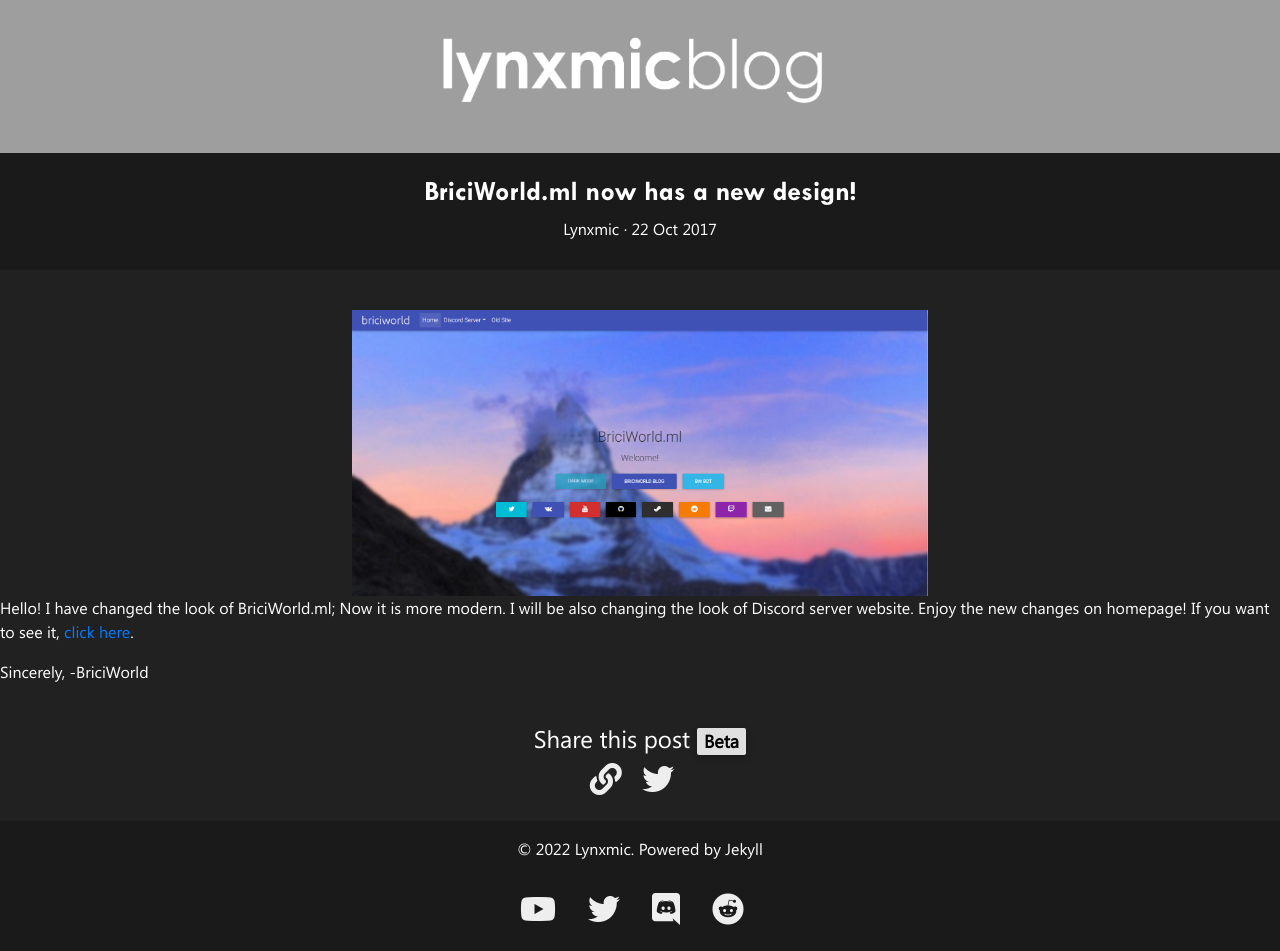
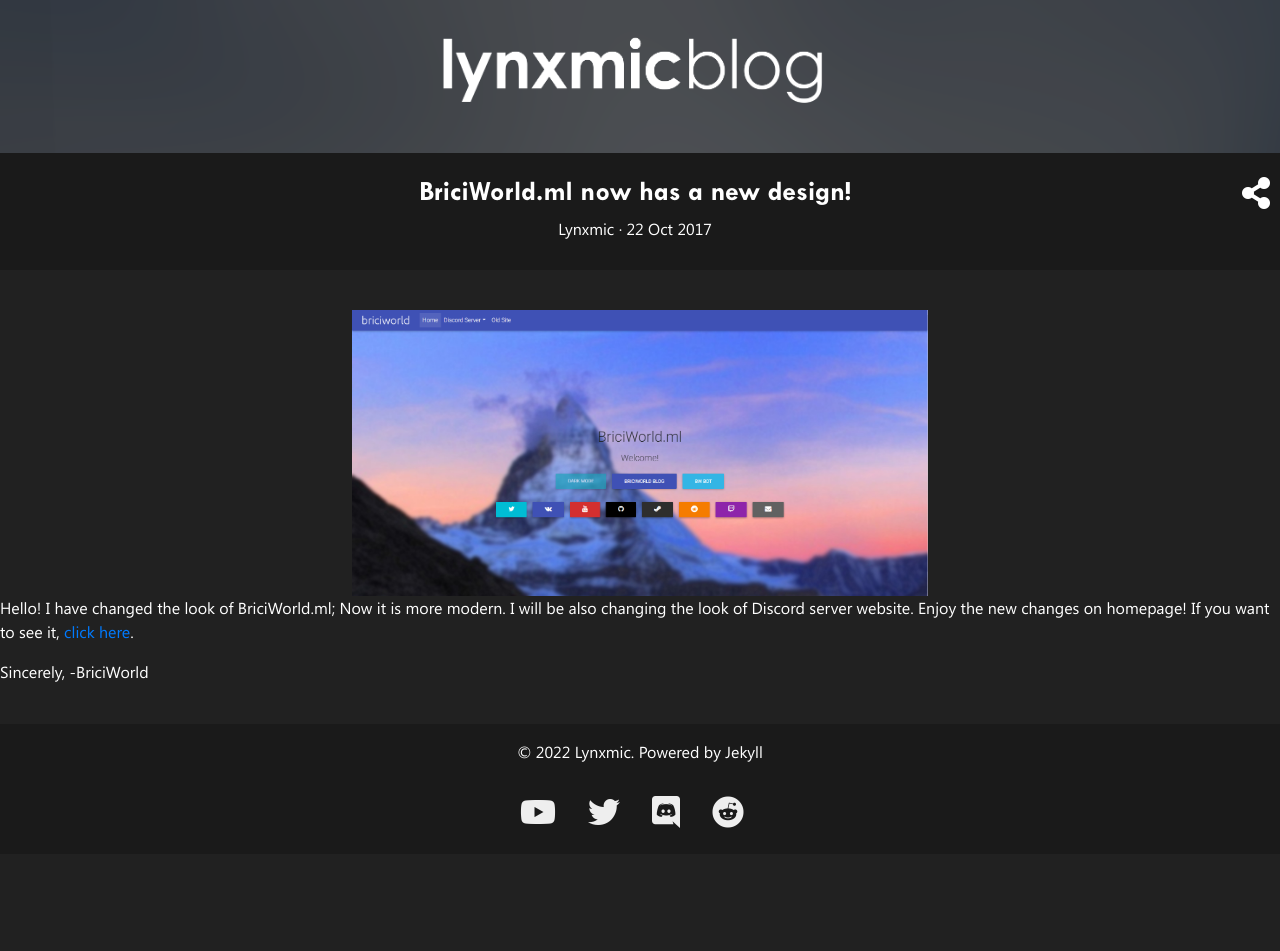
Before and after one commit to theclyron/lynxblog, a Jekyll site: the page built from docs/_posts/2017-10-22-briciworldml-now-has-a-new-design.markdown, in a window 1280 px wide. Built offline with Jekyll 4.4.1, drawn with Linux system fonts in a browser that asks for light colours; nearby versions of some CDN libraries; after the commit the page ends 900 px from its top, so only the background shows below that.

Commit message:
Update post.html

```diff
--- a/docs/_layouts/post.html
+++ b/docs/_layouts/post.html
@@ -57,11 +57,28 @@
     h5, p {
     font-family: "segoe-ui"
     }
+
+        #textbox {
+    display: flex;
+}
+.alignleft {
+    flex: 1;
+    text-align: left;
+}
+.aligncenter {
+    flex: 35;
+    text-align: center;
+}
+.alignright {
+    flex: 1;
+    text-align: right;
+    padding-right: 10px;
+}
     </style>
 </head>
 
 <body>
-  <div style="background-image: url('https://lynxmic.github.io/img/bg.png');">
+  <div style="background-image: url('https://lynxmic.github.io/img/bg alt.png');">
     <div class="d-flex flex-row flex-center">
       <div class="p-2"><a href="{{ site.url }}"><img width="412" height="113" src="https://lynxmic.github.io/img/logo2.png"></a></div>
   </div>
@@ -70,17 +87,29 @@
 <div class="bg-dark">
     <div class="text-center" style="background-color: rgba(0, 0, 0, 0.2);">
       <br>
-      <h3>{{ page.title }}</h3>
-      <h6>{{ page.author }} &#183; {{ page.date | date_to_string }}</h6>
+      <div id="textbox">
+        <h3 class="alignleft"></h3>
+        <h3 class="aligncenter">{{ page.title }}</h3>
+        <a class="alignright" data-toggle="dropdown"
+       aria-haspopup="true" aria-expanded="false"><i class="fas fa-share-alt fa-2x"></i></a>
+
+     <div class="dropdown-menu">
+       <a class="dropdown-item" href="https://twitter.com/intent/tweet?text={{ page.title }}%20{{ site.url }}{{ page.url }}"><i class="fab fa-twitter fa-1x"></i> Tweet</a>
+       <a class="dropdown-item" onclick="copyToClipboard()"><i class="fas fa-link fa-1x"></i> Copy URL to clipboard</a>
+       <div class="dropdown-divider"></div>
+       <a class="dropdown-item disabled">More coming soon!</a>
+     </div>
+    </div>
+    <div id="textbox">
+      <h6 class="alignleft"></h6>
+      <h6 class="aligncenter">{{ page.author }} &#183; {{ page.date | date_to_string }}</h6>
+      <h6 class="alignright"></h6>
+      </div>
       <br>
     </div>
   </div>
     <br>
-    <p>{{ content }}</p>
-    <br>
-    <center><h4>Share this post <span class="badge badge-light">Beta</span></h4> <a onclick="copyToClipboard()" title="Copy to clipboard"><i style="margin-right: 0.5em; color: #EEEEEE;" class="fas fa-link fa-2x"></i></a>
-      <a href="https://twitter.com/intent/tweet?text={{ page.title }}%20{{ site.url }}{{ page.url }}" title="Share this post on Twitter"><i style="margin-right: 0.5em; color: #EEEEEE;" class="fab fa-twitter fa-2x"></i></a>
-    </center>
+  <p>{{ content }}</p>
     <br>
  <footer class="bg-dark text-center text-lg-start">
     <div class="text-center p-3" style="background-color: rgba(0, 0, 0, 0.2);">
```
